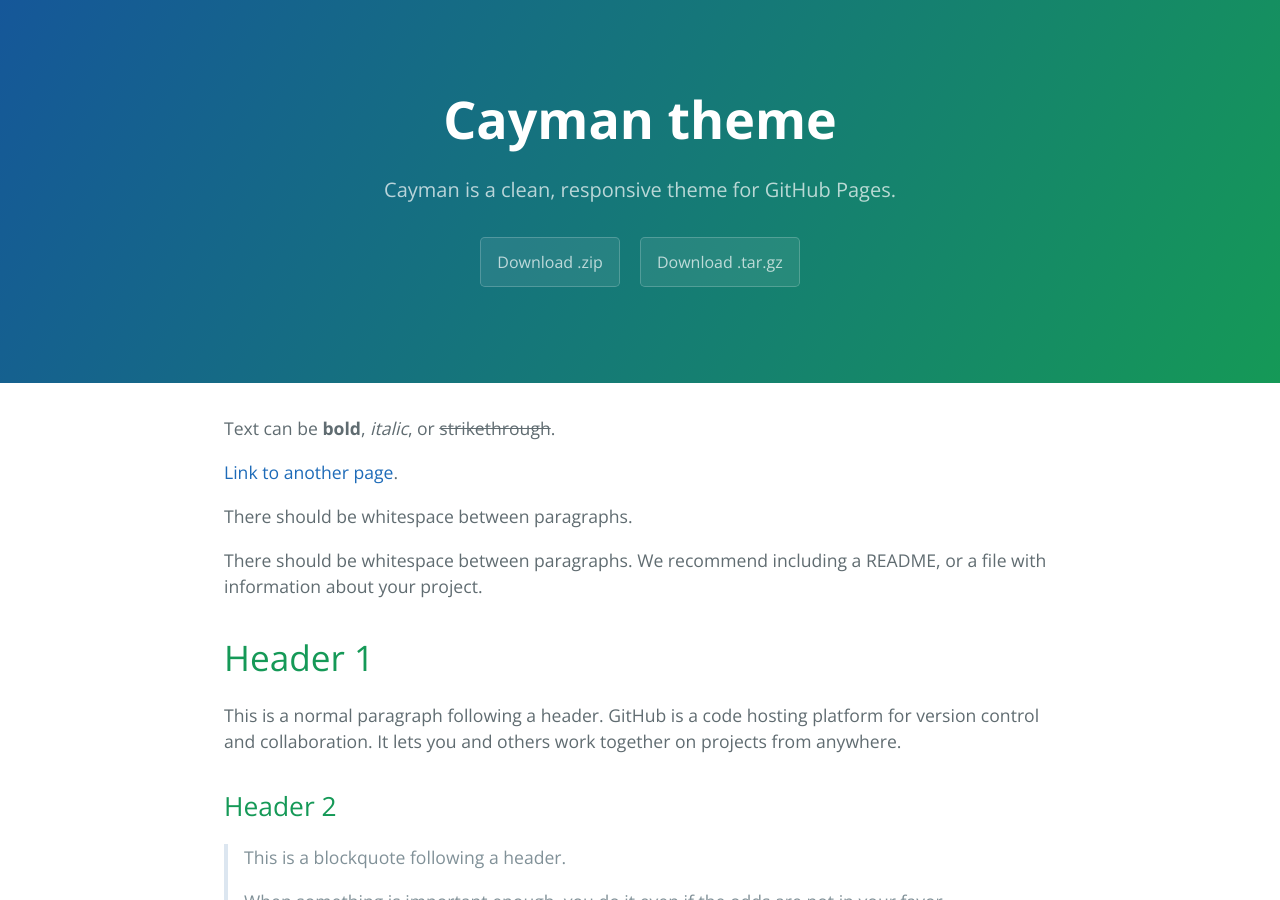
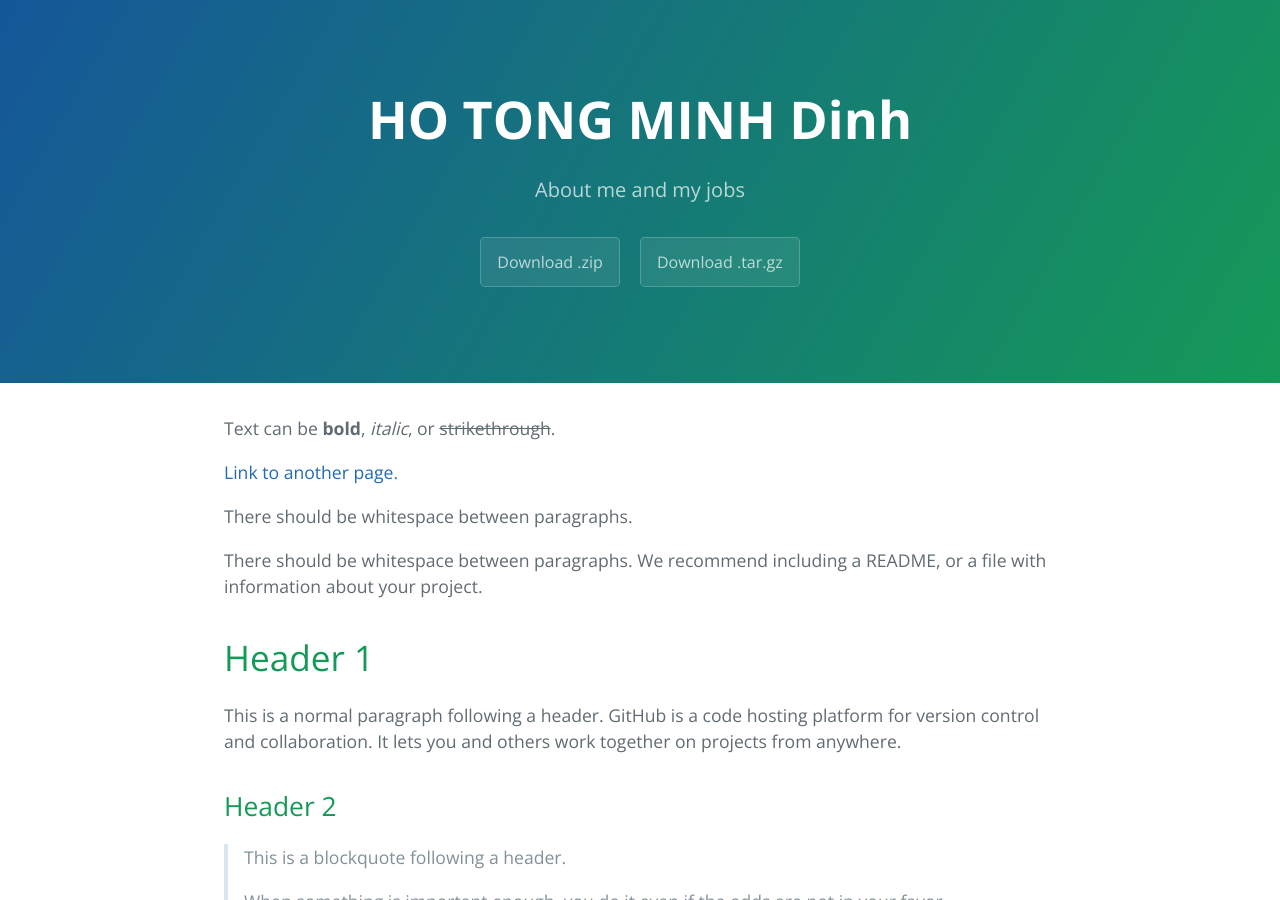
Before and after one commit to DinhHoTongMinh/DinhHoTongMinh.github.io, a Jekyll site: the page built from index.md, in a window 1280 px wide and 900 px high. Built offline with Jekyll 4.4.1, drawn with Linux system fonts in a browser that asks for light colours.

Commit message:
Update _config.yml

```diff
--- a/_config.yml
+++ b/_config.yml
@@ -3,3 +3,7 @@ description: Cayman is a clean, responsive theme for GitHub Pages.
 show_downloads: true
 google_analytics:
 theme: jekyll-theme-cayman
+remote_theme: pages-themes/cayman@v0.2.0
+gem "github-pages", group: :jekyll_plugins
+title: [HO TONG MINH Dinh]
+description: [About me and my jobs]
```
